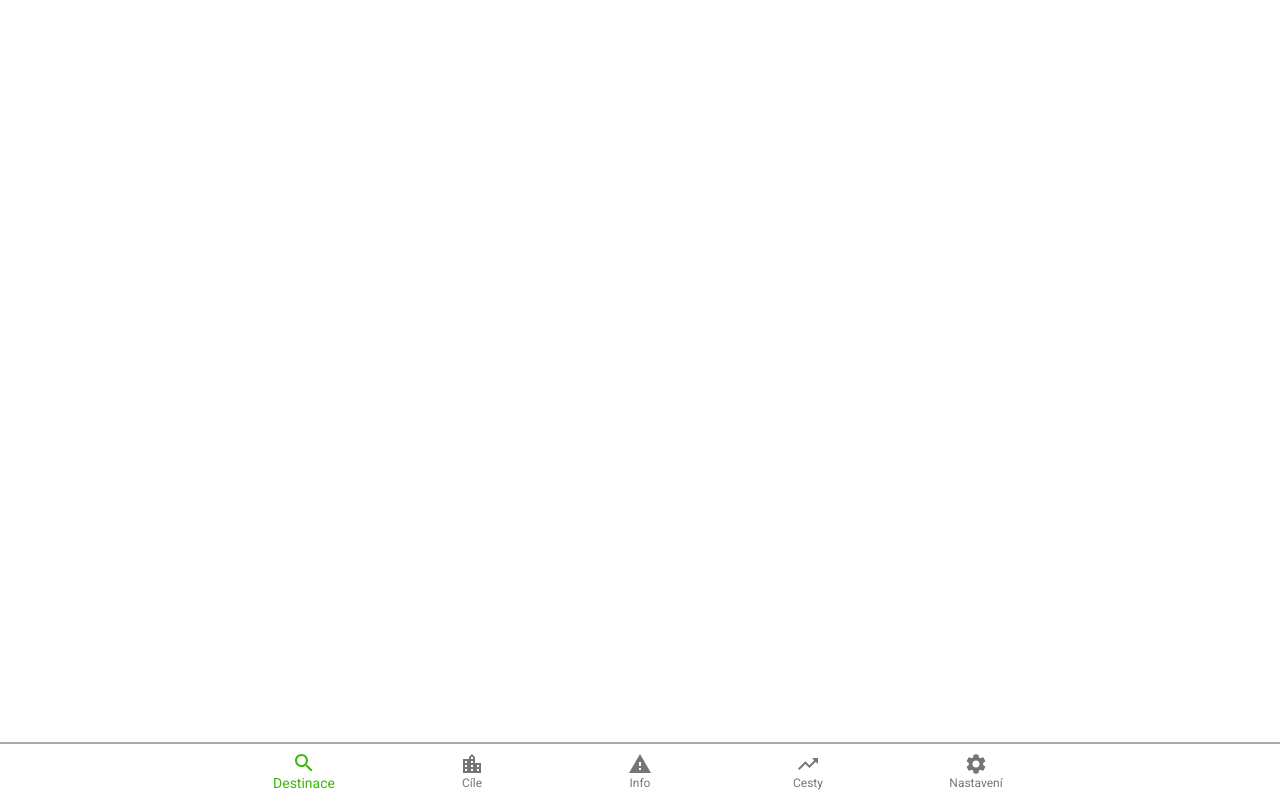
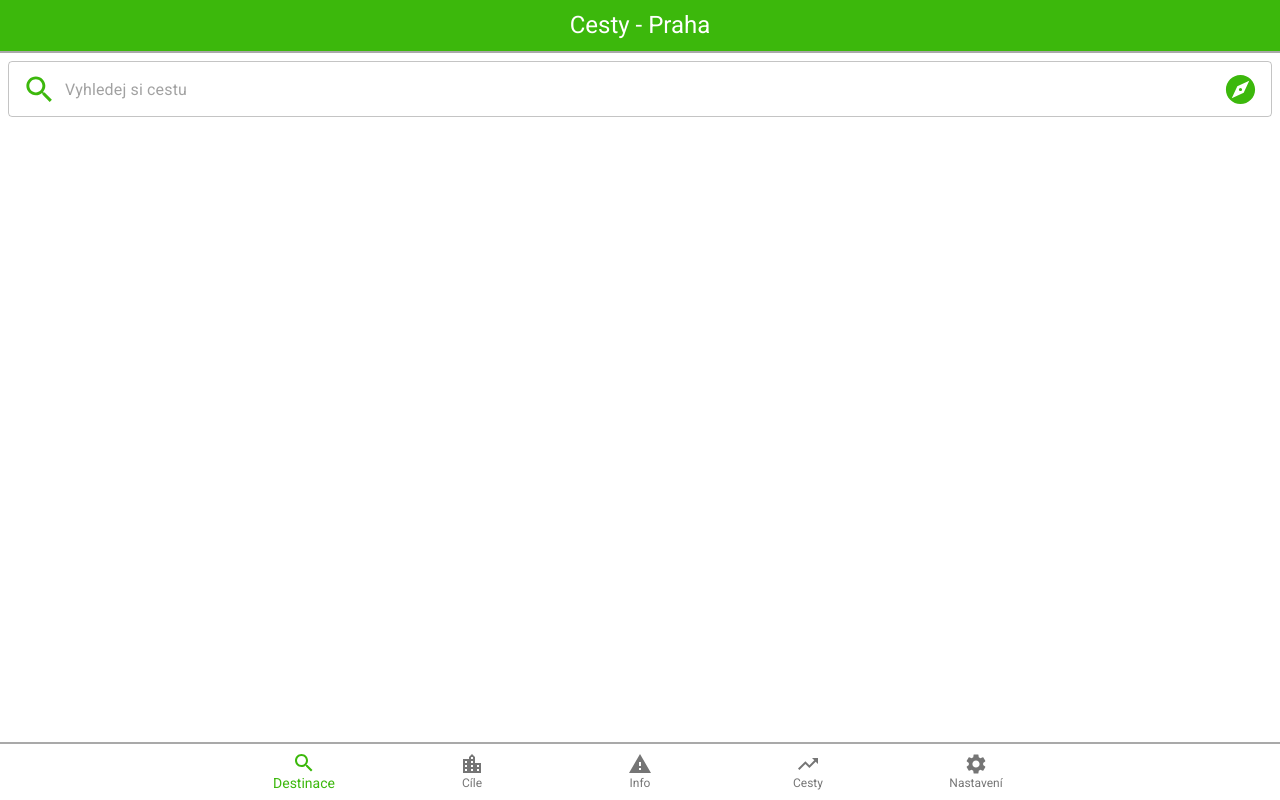
Before and after one commit to agilehorse/SafeTravel, a React (Create React App) app: page /paths in a window 1280 px wide. Built offline with nearby package versions, Linux system fonts and the light colour scheme.

Commit message:
Creation of search input component

```diff
--- a/src/App.js
+++ b/src/App.js
@@ -5,7 +5,7 @@ import {BrowserRouter as Router, Route, Switch,} from "react-router-dom";
 import Destinations from "./components/Destinations";
 import Places from "./components/places/Places";
 import Info from "./components/Info";
-import Paths from "./components/Paths";
+import Paths from "./components/paths/Paths";
 import Preferences from "./components/settings/Preferences";
 import SettingsPage from "./components/settings/Settings";
 
--- a/src/components/Destinations.js
+++ b/src/components/Destinations.js
@@ -6,6 +6,7 @@ import FilterListIcon from "@material-ui/icons/FilterList";
 import React, {useContext, useState} from "react";
 import {Context} from "../App";
 import {useHistory, useLocation} from "react-router-dom";
+import SearchInput from "./reusable/SearchInput";
 
 
 export default function Destinations() {
@@ -29,25 +30,17 @@ export default function Destinations() {
             <img src={logo} alt="app logo" className={classes.image}/>
 
             <div className={classes.searchRow}>
-                <TextField
-                    id="input-with-icon-textfield"
-                    variant="outlined"
-                    InputProps={{
-                        startAdornment: (
-                            <InputAdornment position="start">
-                                <SearchIcon fontSize="large" color="primary"
-                                            onClick={() => history.push('/Places')}/>
-                            </InputAdornment>
-                        ),
-                        endAdornment: (
-                            <InputAdornment position={"end"}>
-                                <ExploreIcon fontSize="large" color="primary"
-                                onClick={() => history.push('/Places')}/>
-                            </InputAdornment>
-                        )
+                <SearchInput
+                    icons={{
+                        search: {
+                            onClick: () => history.push('/Places')
+                        },
+                        explore: {
+                            onClick: () => history.push('/Places')
+                        }
                     }}
-                    fullWidth
-                    placeholder="Kam Cestuješ?"
+
+                    placeholder="Kam cestujete?"
                 />
             </div>
         </div>
--- a/src/components/Paths.js
+++ /dev/null
@@ -1,6 +0,0 @@
-export default function Paths() {
-
-    return (
-        <div/>
-    )
-}
--- /dev/null
+++ b/src/components/paths/Paths.js
@@ -0,0 +1,14 @@
+import {Route, Switch} from "react-router-dom";
+
+import PathsList from "./PathsList";
+
+export default function Paths() {
+
+    return (
+        <Switch>
+            <Route exact path="/paths">
+                <PathsList />
+            </Route>
+        </Switch>
+    )
+}
--- /dev/null
+++ b/src/components/paths/PathsList.js
@@ -0,0 +1,39 @@
+import React, {useContext} from "react";
+import {makeStyles} from "@material-ui/core";
+import Header from "../reusable/Header";
+import {Context} from "../../App";
+import SearchInput from "../reusable/SearchInput";
+
+export default function PathsList() {
+    const classes = useStyles();
+    const [context] = useContext(Context);
+
+    return (
+        <section className={classes.root}>
+            <Header text={"Cesty  - " + context}/>
+            <div className={classes.searchRow}>
+                <SearchInput
+                    icons={{
+                        search: {},
+                        explore: {
+                            onClick: () => {}
+                        }
+                    }}
+
+                    placeholder="Vyhledej si cestu"
+                />
+            </div>
+        </section>
+    );
+}
+
+const useStyles = makeStyles((theme) => ({
+    root: {
+        minHeight: '90vh',
+        display: 'flex',
+        flexDirection: 'column'
+    },
+    searchRow: {
+        margin: theme.spacing(1),
+    }
+}));
--- a/src/components/places/PlacesList.js
+++ b/src/components/places/PlacesList.js
@@ -23,6 +23,7 @@ import {useHistory} from 'react-router-dom';
 import {NewPlace, Places} from "../../utils/mockData";
 import {SortBy, Translate} from "../../utils/consts";
 import AddIcon from '@material-ui/icons/Add';
+import SearchInput from "../reusable/SearchInput";
 
 export default function PlacesList() {
 
@@ -76,24 +77,15 @@ export default function PlacesList() {
         <div className={classes.root}>
             <Header text={"Cíle  - " + context}/>
             <div className={classes.searchRow}>
-                <TextField
-                    id="input-with-icon-textfield"
-                    variant="outlined"
-                    InputProps={{
-                        startAdornment: (
-                            <InputAdornment position="start">
-                                <SearchIcon fontSize="large" color="primary"/>
-                            </InputAdornment>
-                        ),
-                        endAdornment: (
-                            <InputAdornment position={"end"}>
-                                <ExploreIcon fontSize="large" color="primary"/>
-                                <FilterListIcon fontSize="large" onClick={() => setDialogOpen(true)} color="primary"
-                                                className={state.filterActive ? classes.filterActive : ""}/>
-                            </InputAdornment>
-                        )
+                <SearchInput
+                    icons={{
+                        search: {},
+                        explore: {},
+                        filter: {
+                            onClick: () => setDialogOpen(true),
+                            className: state.filterActive ? classes.filterActive : ""
+                        }
                     }}
-                    fullWidth
                     placeholder="Hledat cíle"
                     onChange={(event) => handleChange("placeName", event.target.value)}
                 />
--- /dev/null
+++ b/src/components/reusable/SearchInput.js
@@ -0,0 +1,40 @@
+import React from "react";
+import {InputAdornment, TextField} from "@material-ui/core";
+import SearchIcon from "@material-ui/icons/Search";
+import ExploreIcon from "@material-ui/icons/Explore";
+import FilterListIcon from "@material-ui/icons/FilterList";
+
+export default function SearchInput({icons, placeholder, onChange}) {
+    return (
+        <TextField
+            id="input-with-icon-textfield"
+            variant="outlined"
+            InputProps={{
+                startAdornment: (
+                    <InputAdornment position="start">
+                        {
+                            icons.search &&
+                            <SearchIcon fontSize="large" color="primary" onClick={icons.search.onClick} />
+                        }
+                    </InputAdornment>
+                ),
+                endAdornment: (
+                    <InputAdornment position={"end"}>
+                        {
+                            icons.explore &&
+                            <ExploreIcon fontSize="large" color="primary" onClick={icons.explore.onClick} />
+                        }
+                        {
+                            icons.filter &&
+                            <FilterListIcon fontSize="large" color="primary" className={icons.filter.className}
+                                            onClick={icons.filter.onClick} />
+                        }
+                    </InputAdornment>
+                )
+            }}
+            fullWidth
+            placeholder={placeholder}
+            onChange={onChange}
+        />
+    );
+}
```
Also changed, not shown: 1 other file (tests, documents, lock files or other folders).
